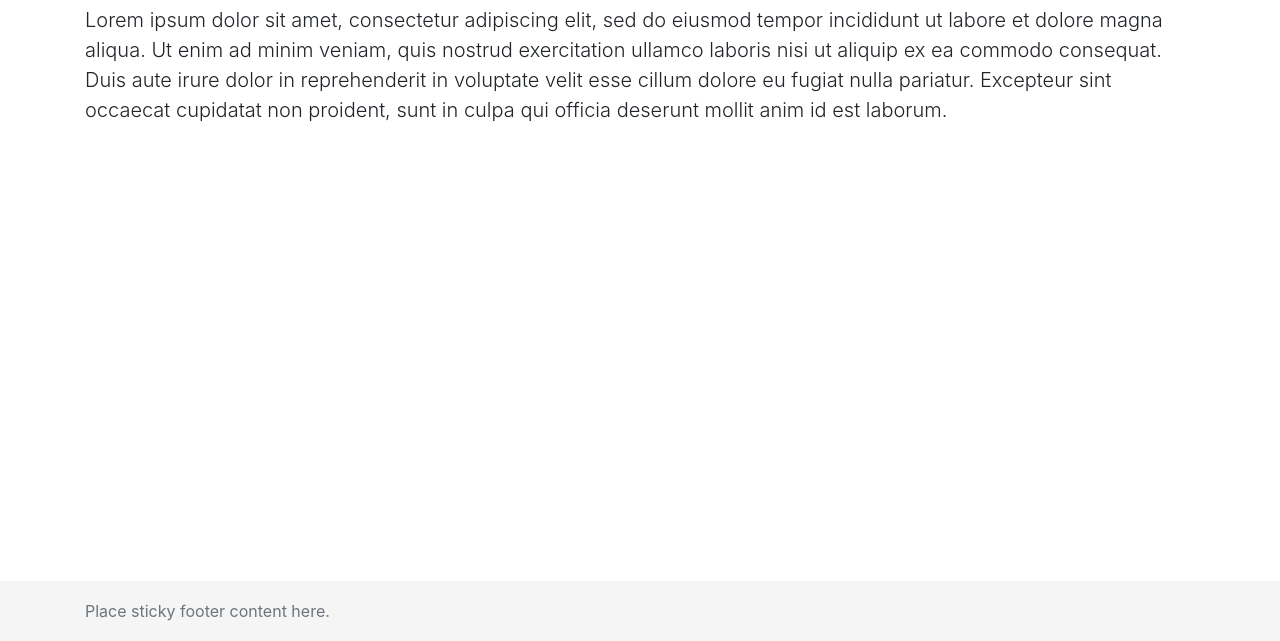
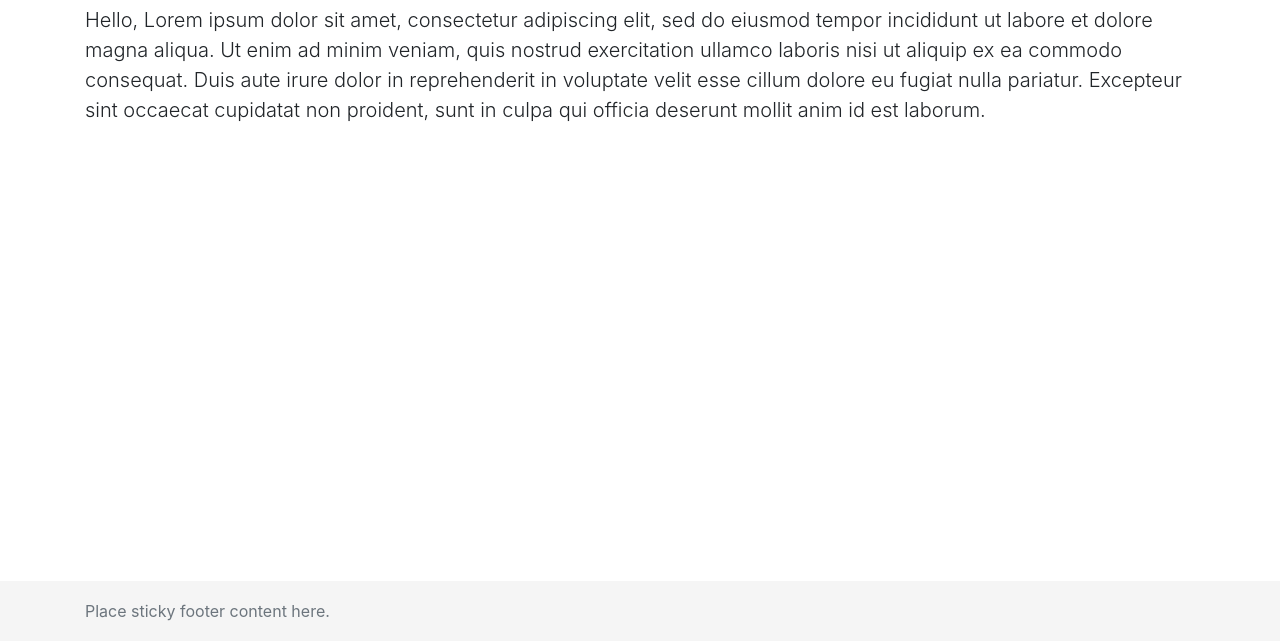
Before and after one commit to Navneetkn/Nodejs, a website: page public/index.html in a window 1280 px wide. Shown: the part 159-800 px from the top of the page. Drawn offline with nearby package versions, Linux system fonts and the light colour scheme.

Commit message:
changed index.html

```diff
--- a/public/index.html
+++ b/public/index.html
@@ -43,7 +43,7 @@
     <!-- Begin page content -->
     <main role="main" class="container">
     <h1 class="mt-5">Home - Static Website with Node.js</h1>
-    <p class="lead">Lorem ipsum dolor sit amet, consectetur adipiscing elit, sed do eiusmod tempor incididunt ut labore et dolore magna aliqua. Ut enim ad minim veniam, quis nostrud exercitation ullamco laboris nisi ut aliquip ex ea commodo consequat. Duis aute irure dolor in reprehenderit in voluptate velit esse cillum dolore eu fugiat nulla pariatur. Excepteur sint occaecat cupidatat non proident, sunt in culpa qui officia deserunt mollit anim id est laborum.</p>
+    <p class="lead">Hello, Lorem ipsum dolor sit amet, consectetur adipiscing elit, sed do eiusmod tempor incididunt ut labore et dolore magna aliqua. Ut enim ad minim veniam, quis nostrud exercitation ullamco laboris nisi ut aliquip ex ea commodo consequat. Duis aute irure dolor in reprehenderit in voluptate velit esse cillum dolore eu fugiat nulla pariatur. Excepteur sint occaecat cupidatat non proident, sunt in culpa qui officia deserunt mollit anim id est laborum.</p>
     </main>
 
     <footer class="footer">
```
